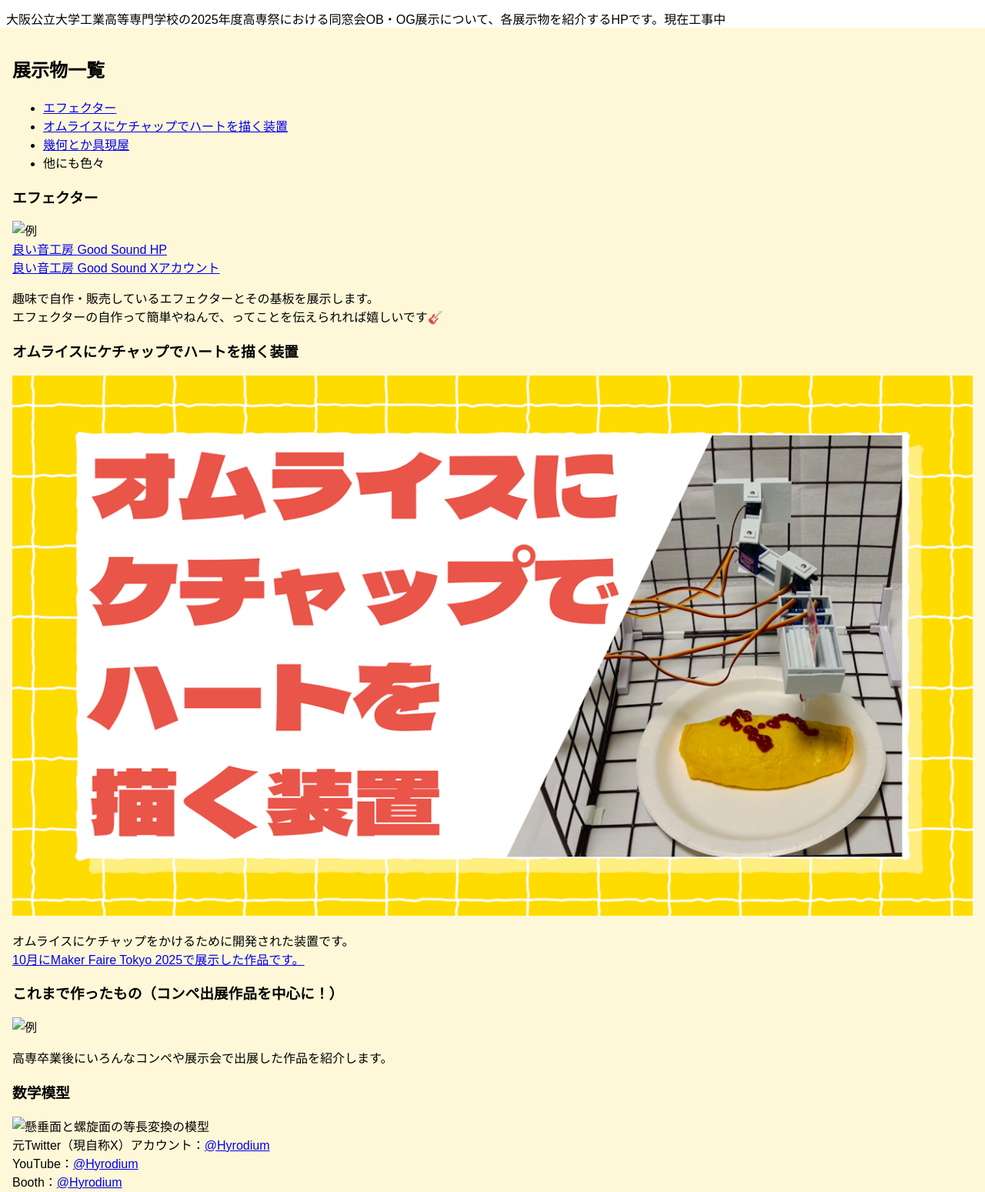
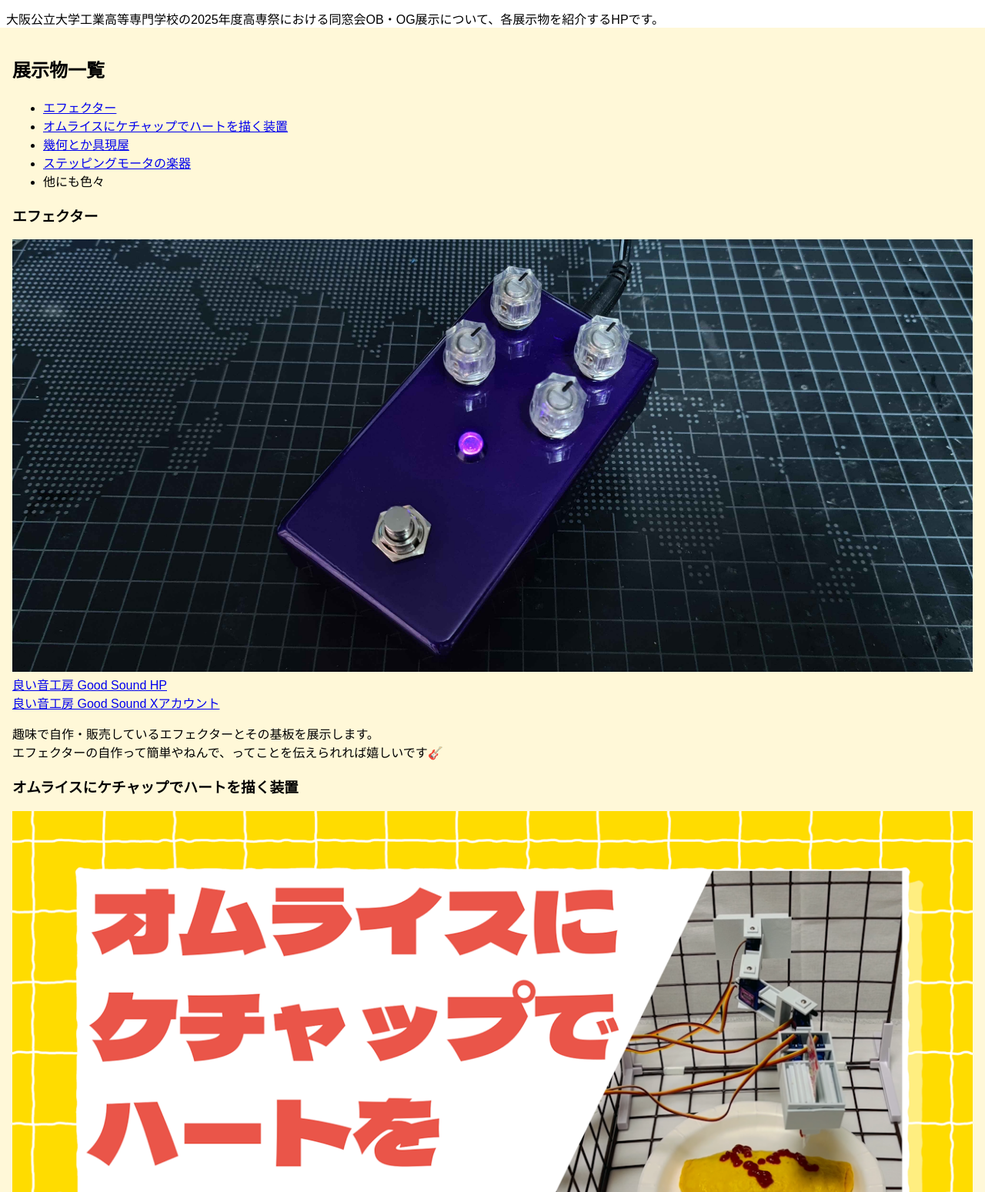
Before and after one commit to MaedaOMU/OMUCTKosenFes2025OBOG, a plain HTML site: page index.html in a window 1280 px wide. Shown: the part 47-1596 px from the top of the page at 77% size. Drawn offline with Linux system fonts and the light colour scheme.

Commit message:
Update index.html

```diff
--- a/index.html
+++ b/index.html
@@ -25,7 +25,7 @@
 
   <div class=header>
     <h1>大阪公立大学工業高等専門学校　2025年度高専祭　同窓会OB・OG展示　展示物紹介</h1>
-    <div>大阪公立大学工業高等専門学校の2025年度高専祭における同窓会OB・OG展示について、各展示物を紹介するHPです。現在工事中</div>
+    <div>大阪公立大学工業高等専門学校の2025年度高専祭における同窓会OB・OG展示について、各展示物を紹介するHPです。</div>
   </div>
   <div class=main>
     <div>
@@ -34,13 +34,14 @@
         <li><a href="#section_GoodSound">エフェクター</a></li>
         <li><a href="#section_kaga">オムライスにケチャップでハートを描く装置</a></li>
         <li><a href="#section_horikawa">幾何とか具現屋</a></li>
+        <li><a href="#section_Okamoto">ステッピングモータの楽器</a></li>
         <li>他にも色々</li>
         </ul>
     </div>
 
     <section id="section_GoodSound" class="resizeimage">
       <h3>エフェクター</h3>
-      <img src="img/GoodSound/GSEffector2024.jpg" alt="例">
+      <img src="img/GSEffector2024.jpg" alt="例">
       <br>
       <a href="https://goooodsound.shopselect.net/">良い音工房 Good Sound HP</a>
       <br>
@@ -59,21 +60,11 @@
         <a href="https://makezine.jp/event/makers-mft2025/m0085/">10月にMaker Faire Tokyo 2025で展示した作品です。</a></p>
     </section>
 
-    <section id="section_Yada" class="resizeimage">
-      <h3>これまで作ったもの（コンペ出展作品を中心に！）</h3>
-      <img src="img/Yada/Yada2024.png" alt="例">
-      <br>
-      <p>
-        高専卒業後にいろんなコンペや展示会で出展した作品を紹介します。
-        <br>
-      </p>
-    </section>
-
 
 
     <section id="section_horikawa" class="resizeimage">
       <h3>数学模型</h3>
-      <img src="img/horikawa/Horikawa2024.jpg" alt="懸垂面と螺旋面の等長変換の模型">
+      <img src="img/Horikawa2024.jpg" alt="懸垂面と螺旋面の等長変換の模型">
       <br>
 
       元Twitter（現自称X）アカウント：<a href="https://twitter.com/Hyrodium">@Hyrodium</a>
@@ -91,7 +82,17 @@
       </p>
     </section>
 
+    <section id="section_Okamoto" class="resizeimage">
+      <h3>ステッピングモータの楽器</h3>
+      <img src="img/Okamoto.jpg" alt="懸垂面と螺旋面の等長変換の模型">
+      <br>
+      <p>
+        2016年ぐらいの家庭用の3Dプリンタの黎明期に買ったAnet A8を分解して出てきたステッピングモータを使って楽器を作ってみました。
+　基本的にはメカの駆動音を利用しているので重低音を楽しむことが出来るのが特徴です。3Dプリンタの動作するときの音と音が鳴る原理は同じです。回転速度を音階にあわせて、モータを複数並べて和音を作り楽器にしています。
+普段はNT京都やNT加賀等のニコニコ技術部から派生したNT系のイベントや大垣のミニメイカーフェアに出展しています。
 
+      </p>
+    </section>
 
     </div>
   </div>
```
